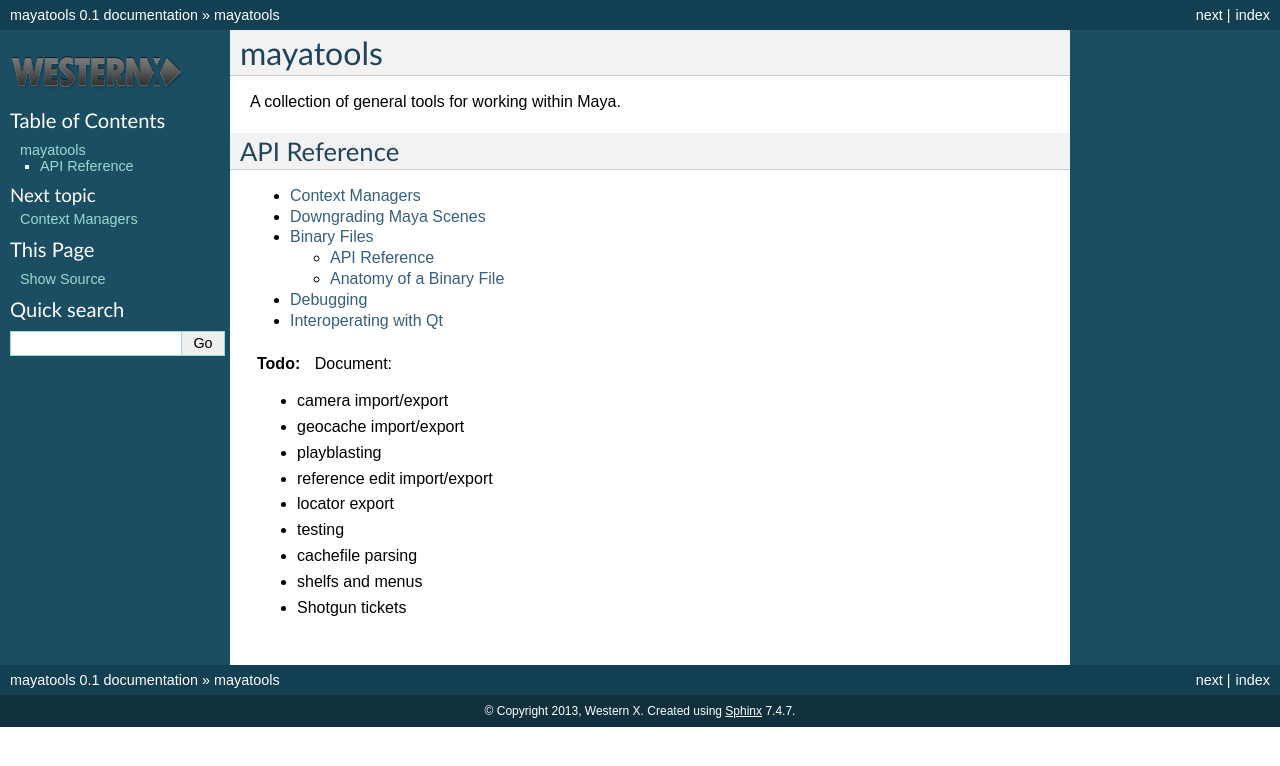
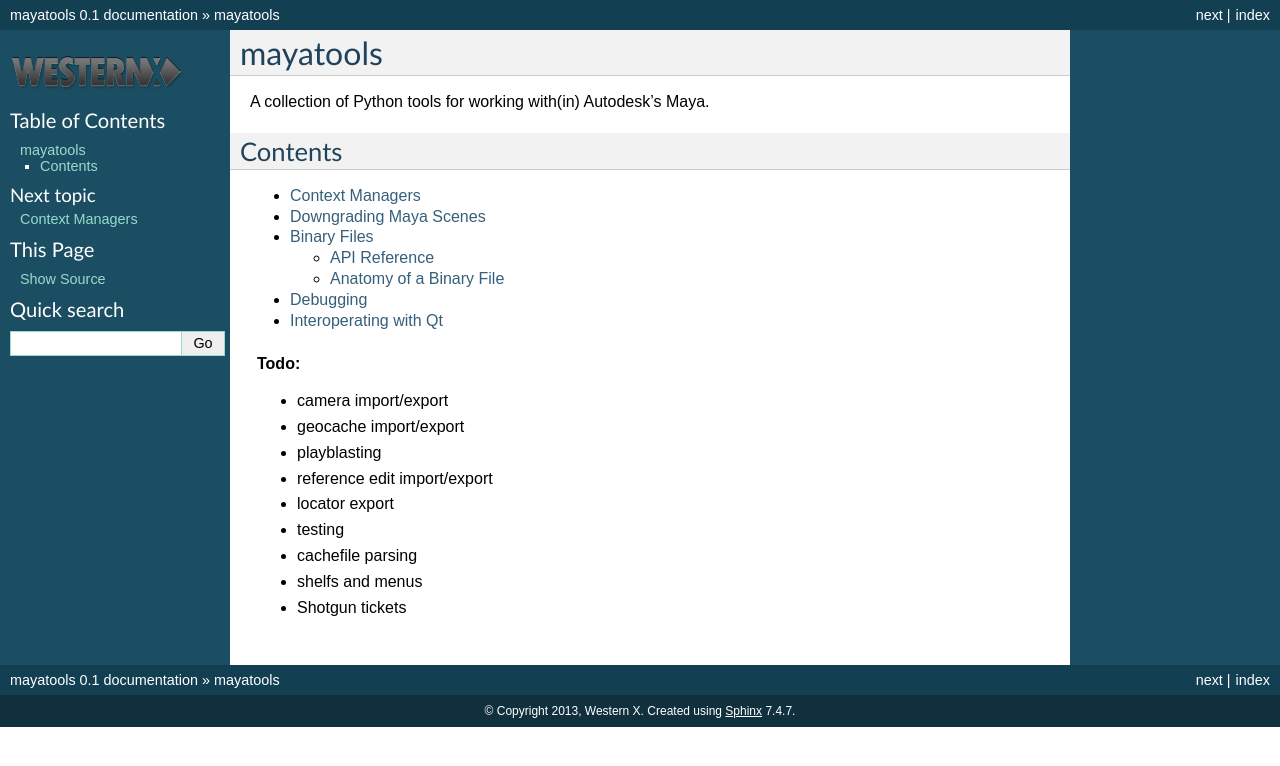
Before and after one commit to vfxetc/mayatools, a Sphinx documentation site: the page built from docs/index.rst, in a window 1280 px wide. Shown: the top 766 px of the page. Built offline with Sphinx 7.4.7, drawn with Linux system fonts in a browser that asks for light colours.

Commit message:
Docs: Tweaks

```diff
--- a/docs/binary.rst
+++ b/docs/binary.rst
@@ -38,6 +38,8 @@
     .. autoclass:: mayatools.binary.Encoder
         :members:
 
+
+.. _binary_anatomy:
 
 Anatomy of a Binary File
 ------------------------
--- a/docs/index.rst
+++ b/docs/index.rst
@@ -3,11 +3,11 @@
 mayatools
 =========
 
-A collection of general tools for working within Maya.
+A collection of Python tools for working with(in) Autodesk's Maya.
 
 
-API Reference
--------------
+Contents
+--------
 
 .. toctree::
     :maxdepth: 2
@@ -20,7 +20,8 @@
     debug
     qt
 
-.. todo:: Document:
+
+.. todo::
 
     - camera import/export
     - geocache import/export
```
Also changed, not shown: 1 other file.
